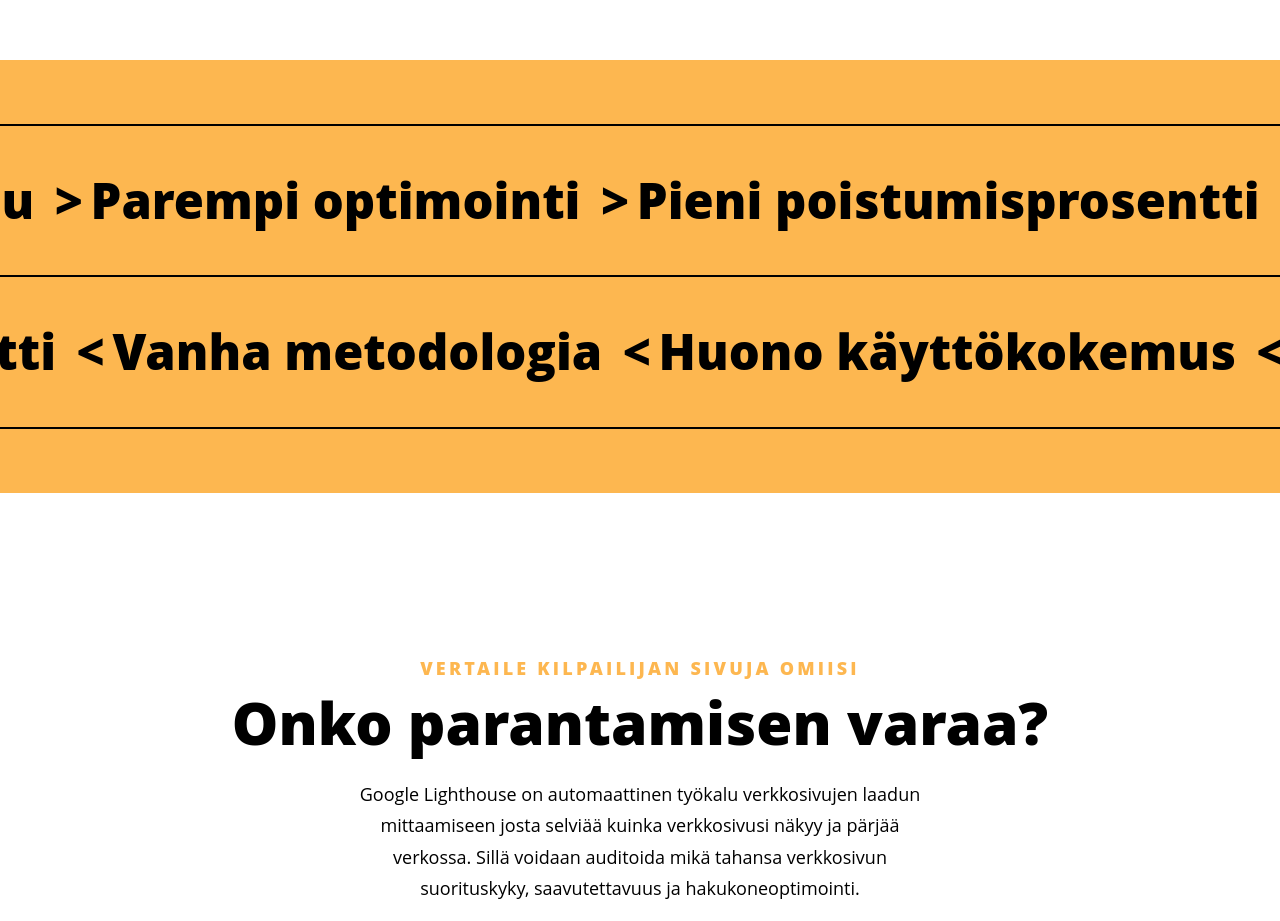
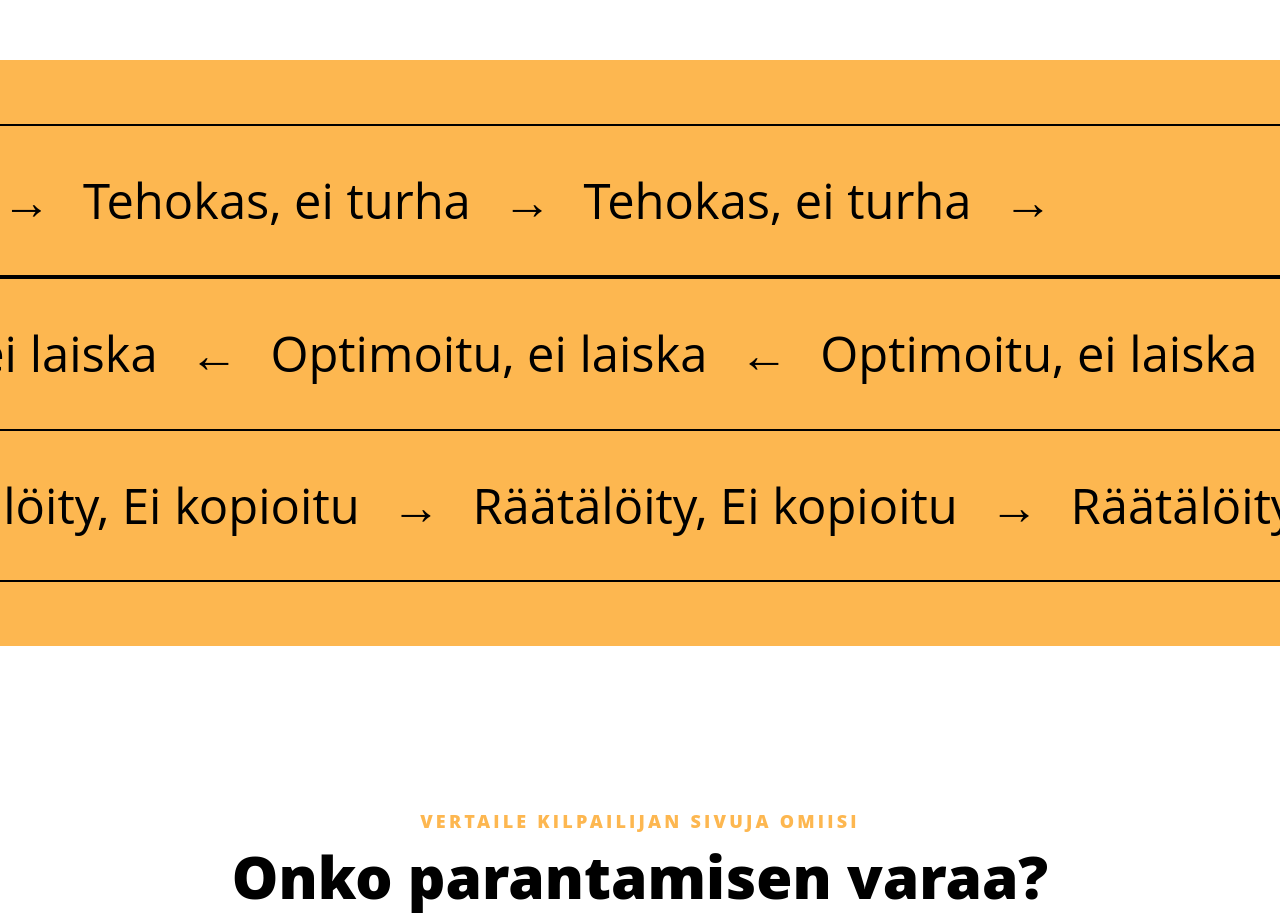
Before and after one commit to digiaalto/etusivu, a Next.js app: page / in a window 1280 px wide. Shown: the part 2560-3481 px from the top of the page. Built offline with nearby package versions, Linux system fonts and the light colour scheme; a small style sheet from the web is missing.

Commit message:
content change

```diff
--- a/components/LP_RaceInfographic.js
+++ b/components/LP_TrackInfographic.js
@@ -1,4 +1,4 @@
-import styles from "../styles/LP_RaceInfographic.module.sass"
+import styles from "../styles/LP_TrackInfographic.module.sass"
 import { useState, useEffect, useRef } from "react"
 import { useInView } from "react-intersection-observer"
 
@@ -26,22 +26,19 @@ const LP_RaceInfoGraphic = () => {
       <div className={styles.content}>
         <Track
           inView={inView}
-          lines={[
-            "Uusi ratkaisu",
-            "Parempi optimointi",
-            "Pieni poistumisprosentti",
-          ]}
+          line="Tehokas, ei turha"
           xInPercentage={-50 + (y / initialY - 1) * 150}
         />
         <Track
           inView={inView}
-          lines={[
-            "Vanha metodologia",
-            "Huono käyttökokemus",
-            "Iso poistusmiprosentti",
-          ]}
+          line="Optimoitu, ei laiska"
           xInPercentage={(y / initialY - 1) * -100}
-          separator={" < "}
+          separator={" ← "}
+        />
+        <Track
+          inView={inView}
+          line="Räätälöity, Ei kopioitu"
+          xInPercentage={-50 + (y / initialY - 1) * 150}
         />
       </div>
     </section>
@@ -50,23 +47,26 @@ const LP_RaceInfoGraphic = () => {
 
 export default LP_RaceInfoGraphic
 
-const Track = ({ inView, lines, xInPercentage, separator = " > " }) => {
+const Track = ({ inView, line, xInPercentage, separator = " → " }) => {
   return (
     <div className={styles.track}>
       <div
         className={styles.lines}
-        style={inView ? { transform: `translateX(${xInPercentage}%)` } : null}
+        style={
+          inView
+            ? {
+                willChange: "transform",
+                transform: `translateX(${xInPercentage}%)`,
+              }
+            : null
+        }
       >
-        {[...Array(6)].map((e, i) =>
-          lines.map((line, index) => {
-            return (
-              <span className={styles.line} key={`line-${i}-${index}`}>
-                {line}
-                <span className={styles.seperator}>{separator}</span>
-              </span>
-            )
-          })
-        )}
+        {[...Array(12)].map((e, i) => (
+          <>
+            {line}
+            <span className={styles.seperator}>{separator}</span>
+          </>
+        ))}
       </div>
     </div>
   )
--- a/pages/index.js
+++ b/pages/index.js
@@ -2,7 +2,7 @@ import Layout from "../components/layout"
 import Hero from "../components/hero"
 import LP_Problem from "../components/LP_Problem"
 import LP_Solution from "../components/LP_Solution"
-import LP_RaceInfographic from "../components/LP_RaceInfographic"
+import LP_TrackInfographic from "../components/LP_TrackInfographic"
 import LP_Audit from "../components/LP_Audit"
 import LP_Quote from "../components/LP_Quote"
 import LP_Process from "../components/LP_Process"
@@ -18,7 +18,7 @@ const IndexPage = () => {
         <Hero />
         <LP_Problem />
         <LP_Solution />
-        <LP_RaceInfographic />
+        <LP_TrackInfographic />
         <LP_Audit />
         {/* <LP_Quote /> */}
         <LP_Process />
--- a/styles/LP_RaceInfographic.module.sass
+++ b/styles/LP_TrackInfographic.module.sass
@@ -23,7 +23,7 @@
   transform: translate()
   white-space: nowrap
   font-size: $h5Size
-  font-weight: 800
+  font-weight: 400
   border-top: 2px solid black
   border-bottom: 2px solid black
   &:last-of-type
@@ -34,7 +34,6 @@
   display: block
   display: flex
   justify-content: center
-  will-change: transform
   padding: 2rem 0
 
 .seperator
@@ -54,3 +53,5 @@
     @include noXMargin
   .track
     font-size: $h1Size
+  .seperator
+    margin: 0 2rem
```
